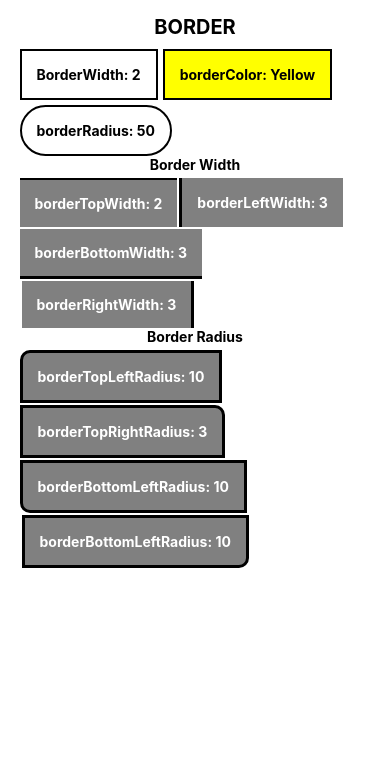
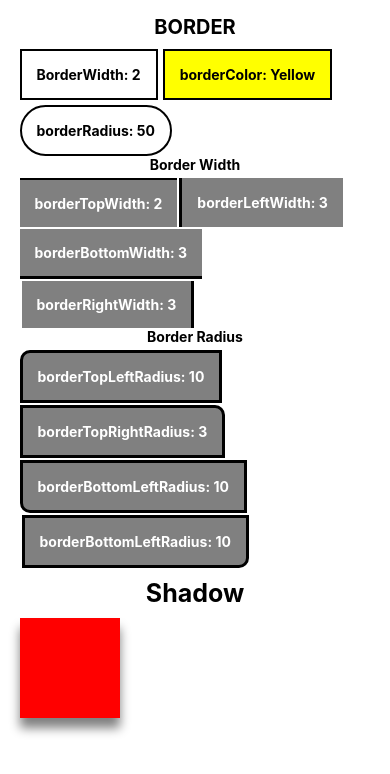
Before and after one commit to nandirchrd/learning-react-native-with-mosh, a React Native app: screen / in a window 390 px wide. Shown: the top 774 px of the page. Built offline with nearby package versions, Linux system fonts and the light colour scheme.

Commit message:
Fundamentals/styling->shadows

```diff
--- /dev/null
+++ b/app/courses/fundamentals/styling/AppShadow.js
@@ -0,0 +1,38 @@
+import { StyleSheet, Text, View } from 'react-native';
+import React from 'react';
+
+const AppShadow = () => {
+	return (
+		<View>
+			<Text style={styles.title}>Shadow</Text>
+			<View
+				style={[
+					styles.box,
+					{
+						backgroundColor: 'red',
+						shadowColor: 'grey',
+						shadowOffset: { width: 0, height: 10 },
+						shadowRadius: 10,
+						shadowOpacity: 1,
+						elevation: 20,
+					},
+				]}
+			/>
+		</View>
+	);
+};
+
+const styles = StyleSheet.create({
+	title: {
+		fontSize: 25,
+		fontWeight: 'bold',
+		textAlign: 'center',
+		padding: 10,
+	},
+	box: {
+		width: 100,
+		height: 100,
+	},
+});
+
+export default AppShadow;
--- a/app/screens/FundStylingScreen.js
+++ b/app/screens/FundStylingScreen.js
@@ -1,11 +1,13 @@
 import { View, Text, StyleSheet } from 'react-native';
 import React from 'react';
 import AppBorder from '../courses/fundamentals/styling/AppBorder';
+import AppShadow from '../courses/fundamentals/styling/AppShadow';
 
 const FundStylingScreen = () => {
 	return (
 		<View style={styles.container}>
 			<AppBorder />
+			<AppShadow />
 		</View>
 	);
 };
```
Also changed, not shown: notes/#3-styling.md (+7 -0 lines).
